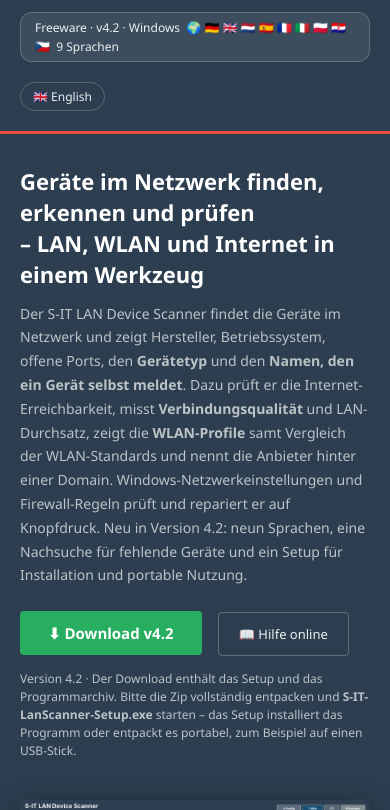
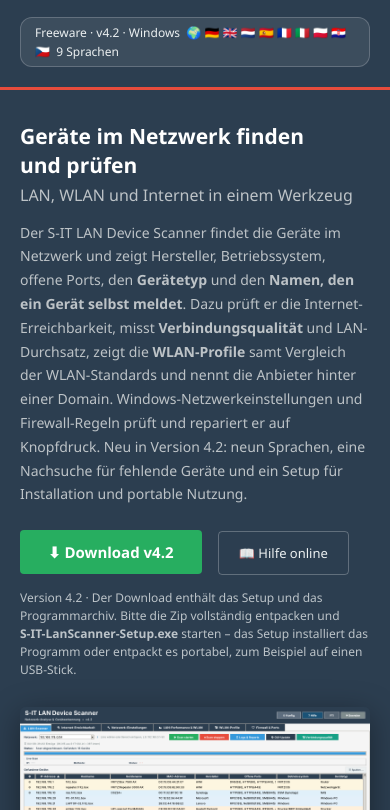
Before and after one commit to SattlerIT/sit-lanscanner, a plain HTML site: page index.html in a window 390 px wide. Shown: the part 142-952 px from the top of the page. Drawn offline with Linux system fonts and the light colour scheme.

Commit message:
Add files via upload

```diff
--- a/index.html
+++ b/index.html
@@ -40,7 +40,9 @@
       border: 1px solid rgba(255,255,255,.2); color: var(--light);
       font-size: 12px; padding: 5px 14px; border-radius: 20px; white-space: nowrap;
     }
-    .header-lang { color: var(--light); font-size: 12px; text-decoration: none; padding: 5px 12px; border: 1px solid rgba(255,255,255,.2); border-radius: 20px; white-space: nowrap; }
+    .header-row2 { flex-basis: 100%; display: flex; }
+    .header-row2 .header-badge { margin-left: 0; }
+    .header-lang { margin-left: auto; color: var(--light); font-size: 12px; text-decoration: none; padding: 5px 12px; border: 1px solid rgba(255,255,255,.2); border-radius: 20px; white-space: nowrap; }
     .header-lang:hover { border-color: rgba(255,255,255,.6); }
     .divider { height: 3px; background: var(--red); }
 
@@ -51,7 +53,8 @@
       display: grid; grid-template-columns: 1fr 1fr; gap: 40px;
       align-items: center; padding-top: 32px;
     }
-    .hero h1 { font-size: 22px; font-weight: 600; color: #fff; margin-bottom: 12px; line-height: 1.4; }
+    .hero h1 { font-size: 24px; font-weight: 600; color: #fff; margin-bottom: 14px; line-height: 1.35; }
+    .hero h1 .h1-sub { display: block; font-size: 16px; font-weight: 400; color: var(--border); margin-top: 6px; }
     .hero p  { color: var(--border); font-size: 14px; line-height: 1.7; margin-bottom: 24px; }
     .btn-download {
       display: inline-block; background: var(--green); color: #fff;
@@ -168,6 +171,14 @@
     footer a { color: var(--border); text-decoration: none; }
     footer a:hover { color: #fff; }
 
+    @media (max-width: 900px) {
+      .hero-inner { grid-template-columns: 1fr; gap: 28px; }
+      .header-lang { margin-left: 0; }
+    }
+    @media (max-width: 640px) {
+      .logo-sit, .logo-name { font-size: 28px; }
+      .hero h1 { font-size: 21px; }
+    }
     @media (max-width: 640px) {
       .hero-inner { grid-template-columns: 1fr; }
       .gallery    { grid-template-columns: 1fr; }
@@ -190,8 +201,8 @@
       <span class="logo-name">&nbsp;LAN Device Scanner</span>
     </div>
     <span class="header-sub">Netzwerk-Analyse &amp; Geräteerkennung</span>
-    <span class="header-badge">Freeware &middot; v4.2 &middot; Windows &nbsp;🌍 🇩🇪 🇬🇧 🇳🇱 🇪🇸 🇫🇷 🇮🇹 🇵🇱 🇭🇷 🇨🇿 &nbsp;9 Sprachen</span>
     <a class="header-lang" href="index_en.html" title="English version">🇬🇧 English</a>
+    <div class="header-row2"><span class="header-badge">Freeware &middot; v4.2 &middot; Windows &nbsp;🌍 🇩🇪 🇬🇧 🇳🇱 🇪🇸 🇫🇷 🇮🇹 🇵🇱 🇭🇷 🇨🇿 &nbsp;9 Sprachen</span></div>
   </div>
 </header>
 <div class="divider"></div>
@@ -200,11 +211,11 @@
 <div class="hero">
   <div class="hero-inner">
     <div>
-      <h1>Geräte im Netzwerk finden, erkennen und prüfen<br>&ndash; LAN, WLAN und Internet in einem Werkzeug</h1>
+      <h1>Geräte im Netzwerk finden und&nbsp;prüfen<span class="h1-sub">LAN, WLAN und Internet in einem Werkzeug</span></h1>
       <p>Der S-IT LAN Device Scanner findet die Geräte im Netzwerk und zeigt Hersteller, Betriebssystem, offene Ports, den <strong>Gerätetyp</strong> und den <strong>Namen, den ein Gerät selbst meldet</strong>. Dazu prüft er die Internet-Erreichbarkeit, misst <strong>Verbindungsqualität</strong> und LAN-Durchsatz, zeigt die <strong>WLAN-Profile</strong> samt Vergleich der WLAN-Standards und nennt die Anbieter hinter einer Domain. Windows-Netzwerkeinstellungen und Firewall-Regeln prüft und repariert er auf Knopfdruck. Neu in Version 4.2: neun Sprachen, eine Nachsuche für fehlende Geräte und ein Setup für Installation und portable Nutzung.</p>
       <a href="https://github.com/SattlerIT/sit-lanscanner/releases/latest/download/sit-lsc-V4-2_latest.zip" class="btn-download">⬇ Download v4.2</a>
       <a href="S-IT-LanScanner-Hilfe.html" target="_blank" class="btn-secondary" style="margin-left:12px;">📖 Hilfe online</a>
-      <span class="btn-hint">Version 4.2 &middot; Der Download enthält das Setup und das Programmarchiv. Bitte die Zip vollständig entpacken und <strong>S-IT-LanScanner-Setup.exe</strong> starten &ndash; das Setup installiert das Programm oder entpackt es portabel, zum Beispiel auf einen USB-Stick.</span>
+      <span class="btn-hint">Version 4.2 &middot; Der Download enthält das Setup und das Programmarchiv. Bitte die Zip vollständig entpacken und <strong style="white-space:nowrap">S-IT-LanScanner-Setup.exe</strong> starten &ndash; das Setup installiert das Programm oder entpackt es portabel, zum Beispiel auf einen USB&#8209;Stick.</span>
     </div>
     <div class="hero-screenshot">
       <img src="Screenshots/liste-de.png" alt="S-IT LAN Device Scanner – Geräteliste mit Gerätetyp und Gerätename">
```
Also changed, not shown: index_en.html (+16 -5 lines).
